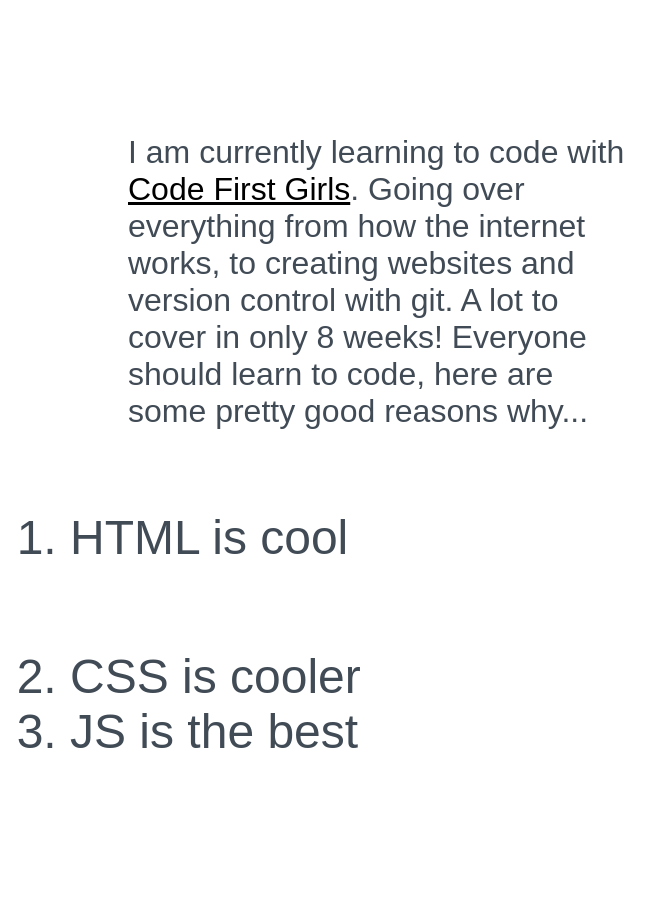
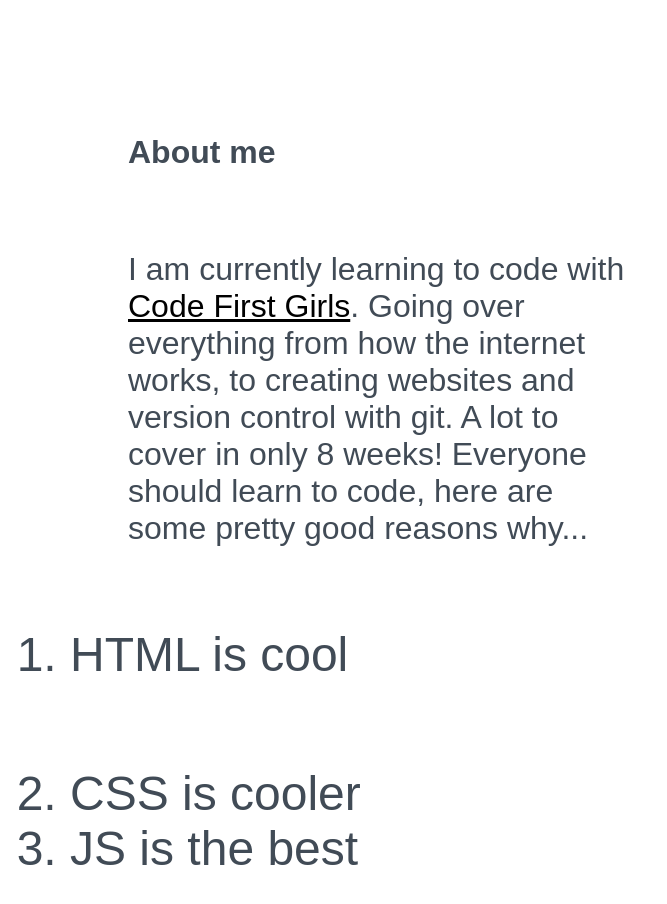
Before and after one commit to ghamrita/my-first-website, a plain HTML site: page index.html in a window 1280 px wide. Shown: the part 800-1704 px from the top of the page, without its empty margins (0-667 px from the left). Drawn offline with Linux system fonts and the light colour scheme.

Commit message:
Update index.html
Added "about me"

```diff
--- a/index.html
+++ b/index.html
@@ -11,7 +11,8 @@
     <img <source src="./duck.jpg" type="image/" alt="A picture of a duck." width="200px">
     </div>
     <div>
-      <p>I am currently learning to code with <a href="https://www.codefirstgirls.org.uk/">Code First Girls</a>. Going over everything from how the
+      <p><b> About me</b></p>
+        <p>I am currently learning to code with <a href="https://www.codefirstgirls.org.uk/">Code First Girls</a>. Going over everything from how the
         internet works, to creating websites and version control with git. A lot to cover in only 8 weeks!
         Everyone should learn to code, here are some pretty good reasons why...</p>
         <ol>
```
